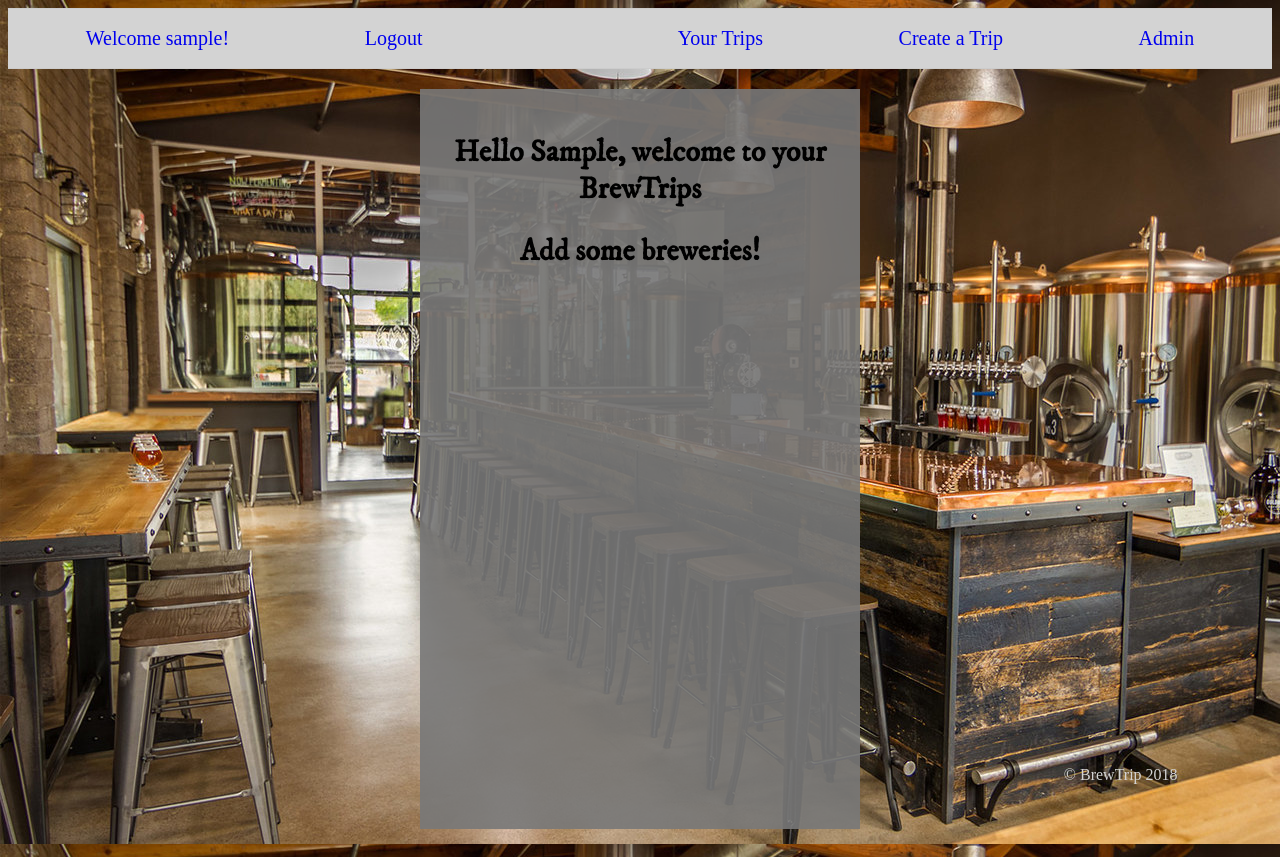
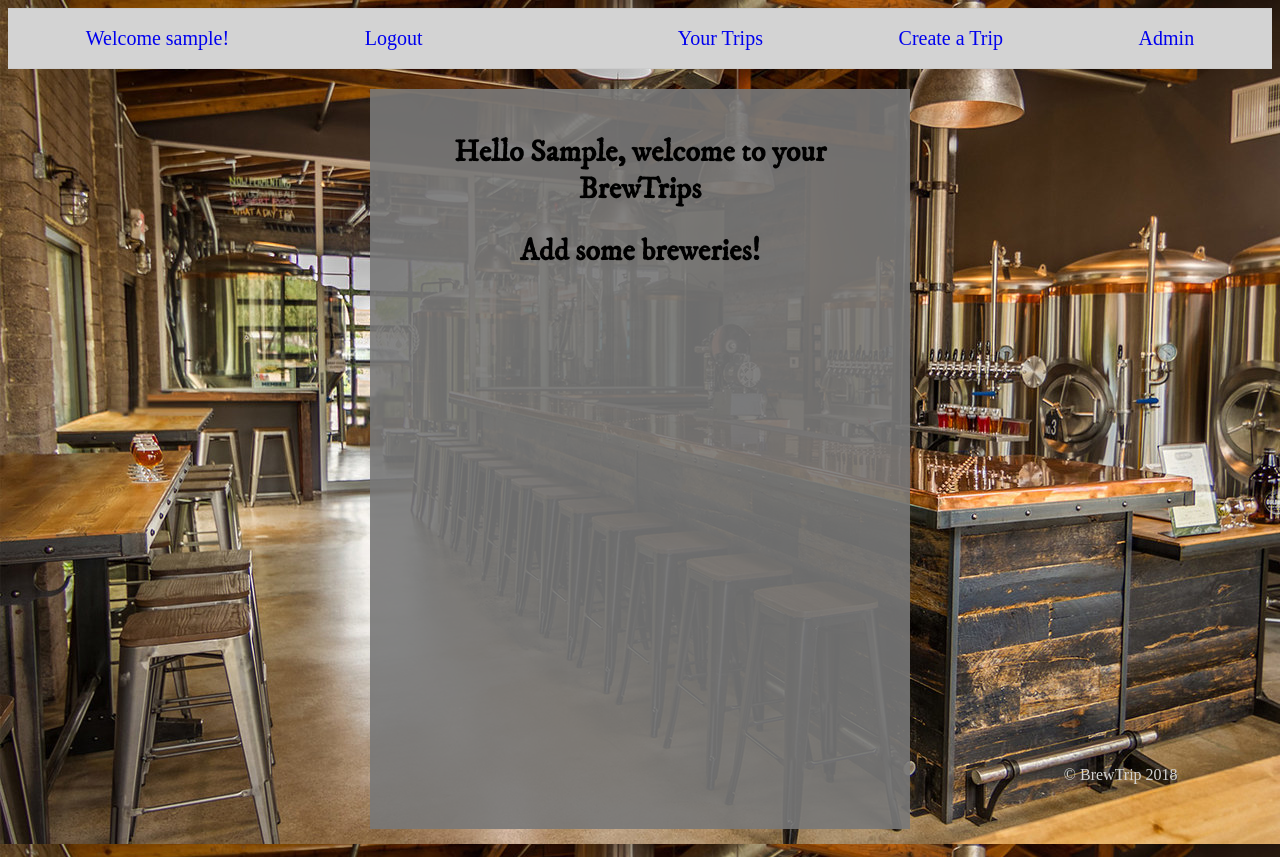
Before and after one commit to lroyce/BreweryExplorer, a Django app: page / in a window 1280 px wide. Run offline with Django 3.2, Linux system fonts and the light colour scheme; the visitor is signed in with stand-in values (Sample User, id 1); data that the repository does not hold is empty; some libraries are stand-ins or nearby versions; some web fonts are replaced.

Commit message:
trying to deploy

```diff
--- a/static/style.css
+++ b/static/style.css
@@ -40,7 +40,7 @@ body {
   position: relative;
   display: block;
   text-align: center;
-  width: 400px;
+  width: 500px;
   background-color: rgb(120,120,120,0.9);
   margin: 20px;
   padding: 20px;
```
